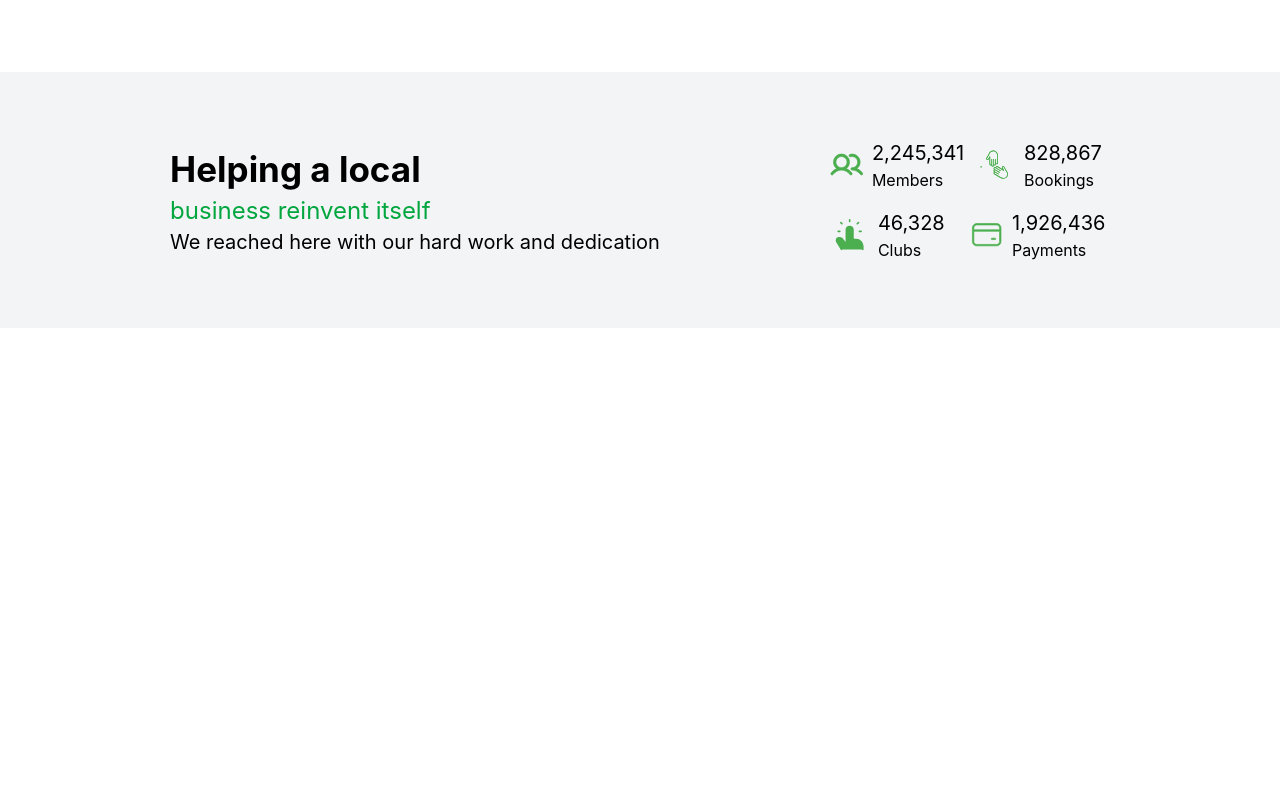
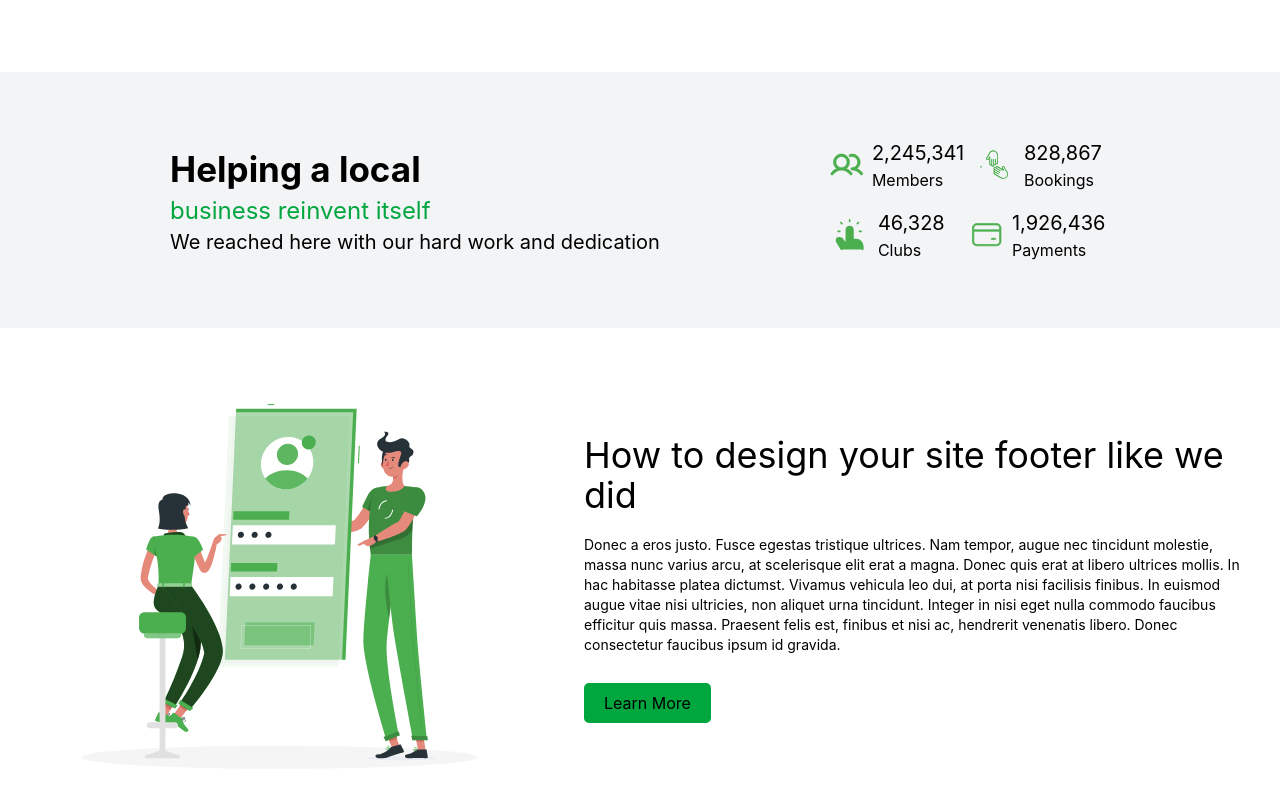
Before and after one commit to Naser-frontend/react-layout-practice, a React app in the folder Simple-ReactProject/: page / in a window 1280 px wide. Shown: the part 1705-2505 px from the top of the page. Before the commit the page ends 2033 px from the top, so only its background shows below. Built offline with nearby package versions, Linux system fonts and the light colour scheme; the HTML template or start-up script is replaced by a standard one.

Commit message:
complete the Design component and styles

```diff
--- a/Simple-ReactProject/src/components/Design.jsx
+++ b/Simple-ReactProject/src/components/Design.jsx
@@ -0,0 +1,21 @@
+ import designimg from "../assets/images/icons/Frame 35.svg"
+function Design (){
+    return(
+        <section className="flex justify-around items-center">
+            <div>
+                <img className="w-lg " src={designimg} alt="" />
+            </div>
+            <div className="w-2xl ">
+                <h2 className="text-4xl">How to design your site footer like we did</h2>
+                <p className="text-sm mt-5">Donec a eros justo. Fusce egestas tristique ultrices. Nam tempor, augue nec tincidunt
+                molestie, massa nunc varius arcu, at scelerisque elit erat a magna. Donec quis erat at
+                libero ultrices mollis. In hac habitasse platea dictumst. Vivamus vehicula leo dui, at porta
+                nisi facilisis finibus. In euismod augue vitae nisi ultricies, non aliquet urna tincidunt. Integer
+                 in nisi eget nulla commodo faucibus efficitur quis massa. Praesent felis est, finibus et nisi
+                 ac, hendrerit venenatis libero. Donec consectetur faucibus ipsum id gravida.</p>
+                <button className="bg-green-600 mt-7 p-2 px-5 rounded-[5px]">Learn More</button>
+            </div>
+        </section>
+    )
+}
+export default Design;
--- a/Simple-ReactProject/src/pages/Home.jsx
+++ b/Simple-ReactProject/src/pages/Home.jsx
@@ -1,6 +1,7 @@
 import HeroSection from "../components/HeroSection"
 import Clients from "../components/Clients"
 import Overview from "../components/Overview";
+import Design from "../components/Design"
 
 function Home() {
   return (
@@ -10,6 +11,8 @@ function Home() {
       <Clients/>
 
       <Overview/>
+
+      <Design/>
     </div>
   );
 }
```
